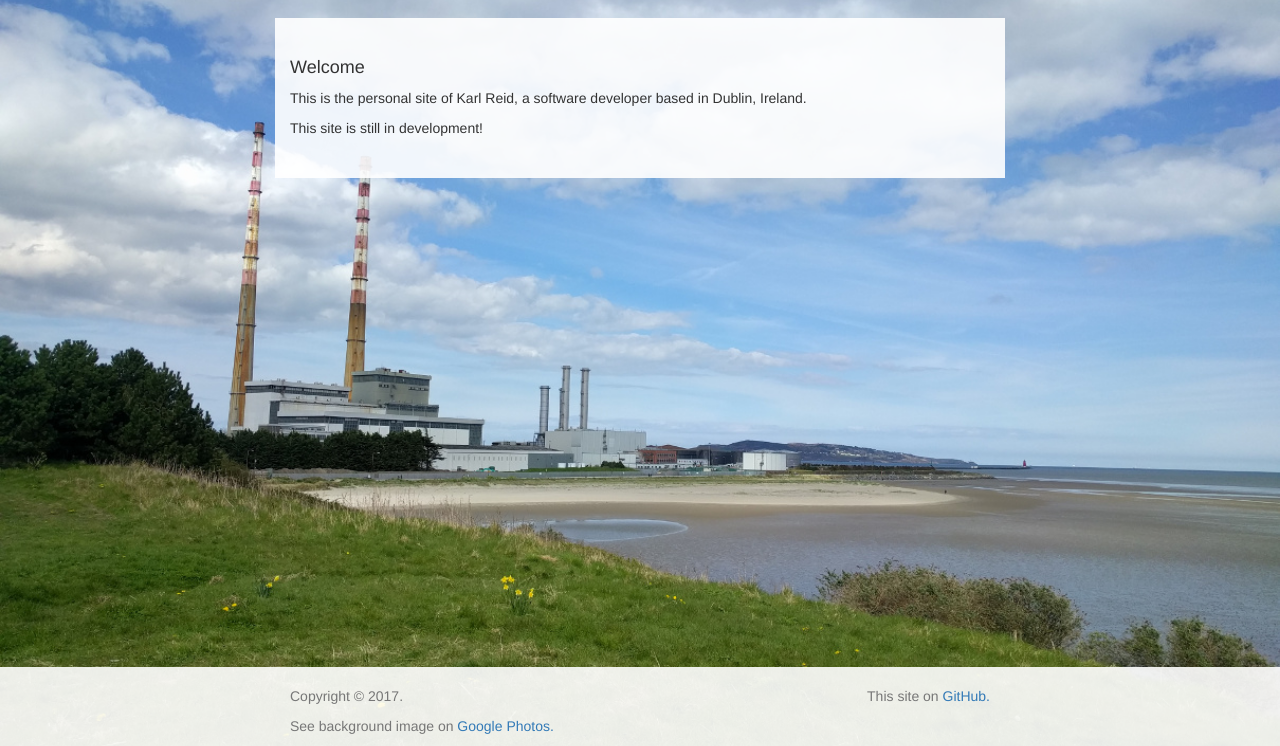
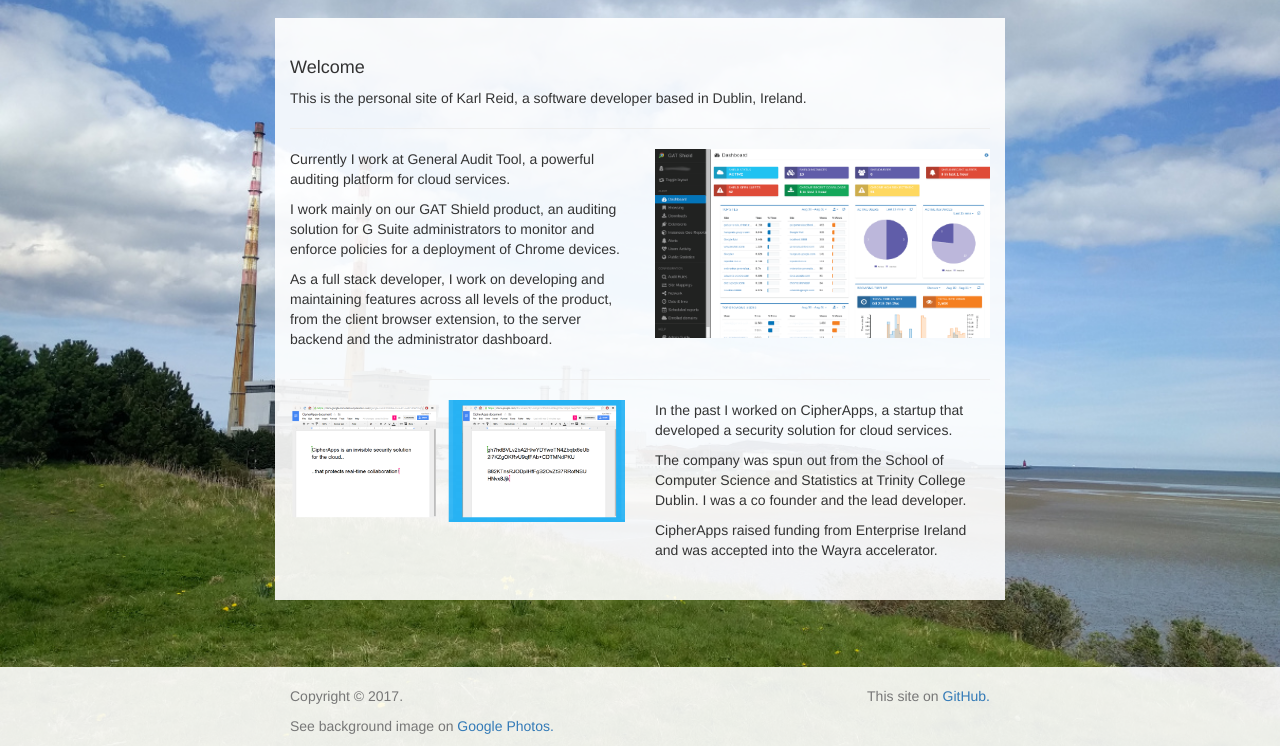
Before and after one commit to karlr42/karlreid.ie, a website: page app/index.html in a window 1280 px wide. Shown: the part 54-800 px from the top of the page. Drawn offline with nearby package versions, Linux system fonts and the light colour scheme; some packages are replaced by stand-ins of ours; files that its build step writes are made by us from their sources.

Commit message:
add some more info to the main page

```diff
--- a/app/views/main.html
+++ b/app/views/main.html
@@ -1,12 +1,35 @@
 <div class="row">
   <div class="box">
-    <h4>Welcome</h4>
-    <p>
-      This is the personal site of Karl Reid, a software developer based in Dublin, Ireland.
-    </p>
-
-    <p>
-      This site is still in development!
-    </p>
+    <div>
+      <h4>Welcome</h4>
+      <p>
+        This is the personal site of Karl Reid, a software developer based in Dublin, Ireland.
+      </p>
+    </div>
+    <hr/>
+    <div class="row">
+        <div class="col-md-6">
+          <p>Currently I work at General Audit Tool, a powerful auditing platform for cloud services.</p>
+          <p>I work mainly on our GAT Shield product, an auditing solution for G Suite administrators
+             to monitor and enforce policies for a deployment of Chrome devices.</p>
+          <p>As a full stack developer, I work on developing and maintaining features across all levels of
+              the product, from the client browser extension, to the server backend and the administrator dashboard.</p>
+        </div>
+        <div class="col-md-6">
+          <img class="img-responsive" src="images/shield.png"/>
+        </div>
+    </div>
+    <hr/>
+    <div class="row">
+        <div class="col-md-6">
+          <img class="img-responsive" src="images/cipherapps.png"/>
+        </div>
+        <div class="col-md-6">
+          <p>In the past I worked on CipherApps, a startup that developed a security solution for cloud services.</p>
+          <p>The company was spun out from the School of Computer Science and Statistics at Trinity College Dublin. I was
+            a co founder and the lead developer.</p>
+          <p>CipherApps raised funding from Enterprise Ireland and was accepted into the Wayra accelerator.</p>
+        </div>
+    </div>
   </div>
 </div>
```
Also changed, not shown: app/images/cipherapps.png (added), app/images/shield.png (added).
